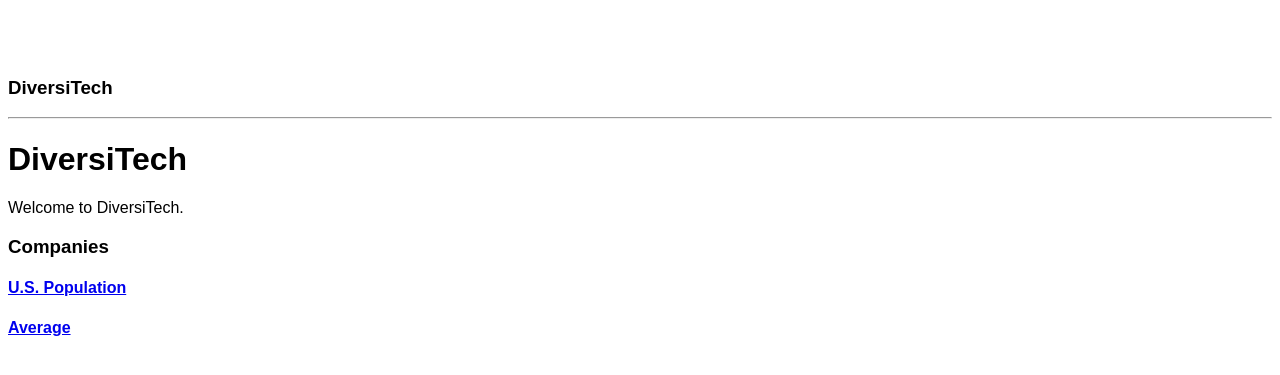
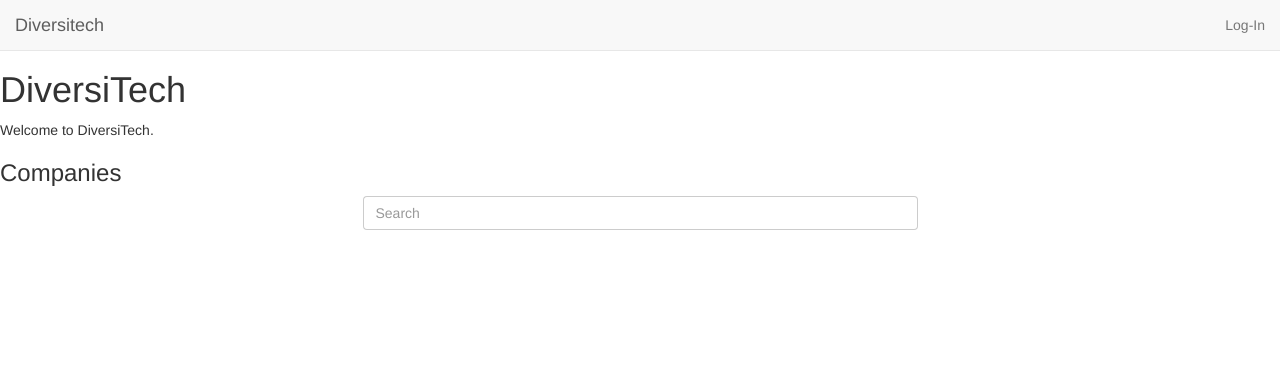
Before and after one commit to marishashodge/Project_Diversitech, a Flask app: template templates/home.html in a window 1280 px wide. Shown: the top 375 px of the page. Run offline with Flask 2, Linux system fonts and the light colour scheme; the template is opened without the code that fills it, so the values that code supplies are empty; some libraries are stand-ins or nearby versions; some web fonts are replaced.

Commit message:
Added news stories and home page search bar

```diff
--- a/server.py
+++ b/server.py
@@ -29,6 +29,30 @@ def index():
     print us_population
 
     return render_template("home.html", companies=companies, us_population=us_population, average=average)
+
+
+@app.route('/search', methods=["POST"])
+def search_companies():
+    """Return dictionary of companies."""
+
+    company_searched = request.form.get("search")
+
+    print "Company searched:", company_searched
+
+
+    company = Company.query.filter(Company.name == company_searched).first()
+
+    print "Company:", company
+
+
+    if company:
+        id_of_company = company.company_id
+        return redirect("/company/" + str(id_of_company))
+
+    else:
+        return redirect('/')
+
+
 
 
 @app.route('/company/<int:company_id>')
@@ -192,7 +216,7 @@ def get_ethnicity_info(company_id):
                         "labels": [],
                         "datasets": [
                                 {
-                                    "label": "Company Ethnicity (%)",
+                                    "label": "Company",
                                     "fillColor": "rgba(218,165,117,0.5)",
                                     "strokeColor": "rgba(218,165,117,0.8)",
                                     "highlightFill": "rgba(218,165,117,0.75)",
@@ -200,7 +224,7 @@ def get_ethnicity_info(company_id):
                                     "data": []
                                 },
                                 {
-                                    "label": "Average Ethnicity for Companies (%) ",
+                                    "label": "Average for Tech Companies",
                                     "fillColor": "rgba(151,187,205,0.5)",
                                     "strokeColor": "rgba(151,187,205,0.8)",
                                     "highlightFill": "rgba(151,187,205,0.75)",
@@ -208,12 +232,12 @@ def get_ethnicity_info(company_id):
                                     "data": []
                                 },
                                 {
-                                    "label": "US Ethnicity (%)",
+                                    "label": "US Population",
                                     "fillColor": "rgba(220,220,220,0.5)",
                                     "strokeColor": "rgba(220,220,220,0.8)",
                                     "highlightFill": "rgba(220,220,220,0.75)",
                                     "highlightStroke": "rgba(220,220,220,1)",
-                                    "data": []
+                                    "data": [],
                                 },
                             ]}
 
@@ -301,7 +325,6 @@ def get_ethnicity_info(company_id):
 
 
 
-    # print ethnic_list_of_dicts
     return jsonify(ethnic_list_of_dicts)
 
 
--- a/static/css/style.css
+++ b/static/css/style.css
@@ -1,11 +1,11 @@
 .ethnic-chart {
-    width: 500px;
+    width: 400px;
     margin-left: auto;
     margin-right: auto;
 }
 
 .ethnic-chart2 {
-    width: 500px;
+    width: 400px;
     margin-left: auto;
     margin-right: auto;
 }
@@ -32,3 +32,16 @@ h2 {
     text-align: center;
     margin-bottom: 2em;
 }
+
+.stylish-input-group .input-group-addon{
+    background: white !important;
+}
+.stylish-input-group .form-control{
+    border-right:0;
+    box-shadow:0 0 0;
+    border-color:#ccc;
+}
+.stylish-input-group button{
+    border:0;
+    background:transparent;
+}
--- a/templates/base.html
+++ b/templates/base.html
@@ -1,17 +1,94 @@
-    <!doctype html>
+<!doctype html>
 <html>
 <head>
-  <title>DiversiTech</title>
+  <title>Diversitech</title>
 
   <link href="/static/css/style.css" rel="stylesheet"></link>
-
+  <meta name="viewport" content="width=device-width, initial-scale=1">
+  <link rel="stylesheet" href="http://maxcdn.bootstrapcdn.com/bootswatch/3.3.4/united/bootstrap.min.css">
+  <script type="text/javascript" src="https://www.google.com/jsapi"></script>
   <script src="https://code.jquery.com/jquery.js"></script>
   <script src="https://cdnjs.cloudflare.com/ajax/libs/Chart.js/1.0.2/Chart.js"></script>
 </head>
 
 <body>
-  <h3>DiversiTech</h1>                          <!-- <a href="/Logout">Logout</a> -->
-  <hr>
+<nav class="navbar navbar-default navbar-fixed-top">
+  <div class="container-fluid">
+    <div class="navbar-header">
+      <button type="button"
+              class="navbar-toggle collapsed"
+              data-toggle="collapse"
+              data-target="#navbar"
+              aria-expanded="false"
+              aria-controls="navbar">
+        <span class="sr-only">Toggle navigation</span>
+        <span class="icon-bar"></span>
+        <span class="icon-bar"></span>
+        <span class="icon-bar"></span>
+      </button>
+      <a class="navbar-brand" href="/">Diversitech</a>
+    </div>
+
+    <!-- Search Box -->
+
+  <!--   <form class="navbar-form navbar-left" role="search">
+        <div class="form-group">
+          <input type="text" class="form-control" placeholder="Search">
+        </div>
+        <button type="submit" class="btn btn-default">Submit</button>
+      </form> -->
+
+    <!-- Other navbar options  -->
+<!--     <div id="navbar" class="navbar-collapse collapse">
+      <ul class="nav navbar-nav">
+        <li class="active"><a href="#">Home</a></li>
+        <li><a href="#">About Us</a></li>
+        <li><a href="#">Contact</a></li>
+        <li class="dropdown">
+          <a href="#"
+             class="dropdown-toggle"
+             data-toggle="dropdown"
+             role="button"
+             aria-expanded="false">
+            Dropdown <span class="caret"></span></a>
+          <ul class="dropdown-menu" role="menu">
+            <li><a href="#">Action</a></li>
+            <li><a href="#">Another action</a></li>
+            <li><a href="#">Something else here</a></li>
+            <li class="divider"></li>
+            <li class="dropdown-header">Nav header</li>
+            <li><a href="#">Separated link</a></li>
+            <li><a href="#">One more separated link</a></li>
+          </ul>
+        </li>
+      </ul> -->
+      <ul class="nav navbar-nav navbar-right">
+        <li><a href="#">Log-In</a></li>
+      </ul>
+    </div>
+  </div>
+</nav>
+
+<!-- div class="container">
+  <div class="jumbotron">
+    <h1>Ubermelon</h1>
+
+    <p class="lead">Disrupting the Melonconomy.</p>
+
+    <p>
+      <a class="btn btn-lg btn-primary" href="#" role="button">
+        Buy Melons &raquo;
+      </a>
+    </p>
+  </div>
+</div>
+ -->
+<script src="http://code.jquery.com/jquery.js"></script>
+<script src="http://maxcdn.bootstrapcdn.com/bootstrap/3.3.4/js/bootstrap.min.js"></script>
+
+</body>
+</html>
+
 
   {% block content %} put your content here {% endblock %}
 
--- a/templates/home.html
+++ b/templates/home.html
@@ -17,8 +17,33 @@
         {% endfor %}
     </ul>
 
+<!-- <form action="/search" method='POST'>
+        <div class="form-group">
+          <input type="text" name="search" class="form-control" placeholder="Search">
+        </div>
+        <input type="submit">
+    </form> -->
 
-    <h4><a href="/company/{{ us_population.company_id }}">U.S. Population</a></h3>
-    <h4><a href="/company/{{ average.company_id }}">Average</a></h3>
+<form action="/search" method='POST'>
+<div class="container">
+  <div class="row">
+        <div class="col-sm-6 col-sm-offset-3">
+            <div id="imaginary_container">
+                <div class="input-group stylish-input-group">
+                    <input type="text" name="search" class="form-control"  placeholder="Search" >
+                    <span class="input-group-addon">
+                        <button type="submit">
+                            <span class="glyphicon glyphicon-search"></span>
+                        </button>
+                    </span>
+                </div>
+            </div>
+        </div>
+  </div>
+</div>
+  </form>
+
+
+<script src="https://maxcdn.bootstrapcdn.com/bootstrap/3.3.4/js/bootstrap.min.js"></script>
 
 {% endblock %}
```
Also changed, not shown: templates/company-page.html (+90 -43 lines).
